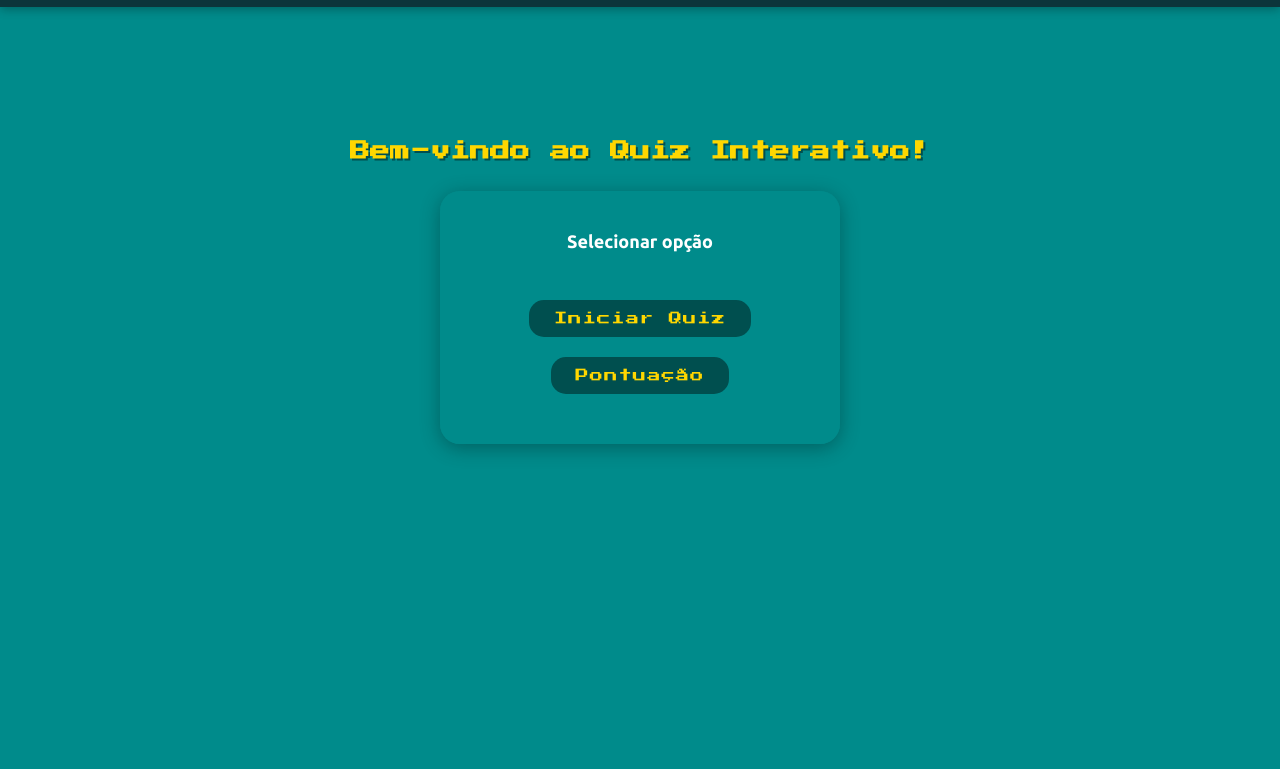
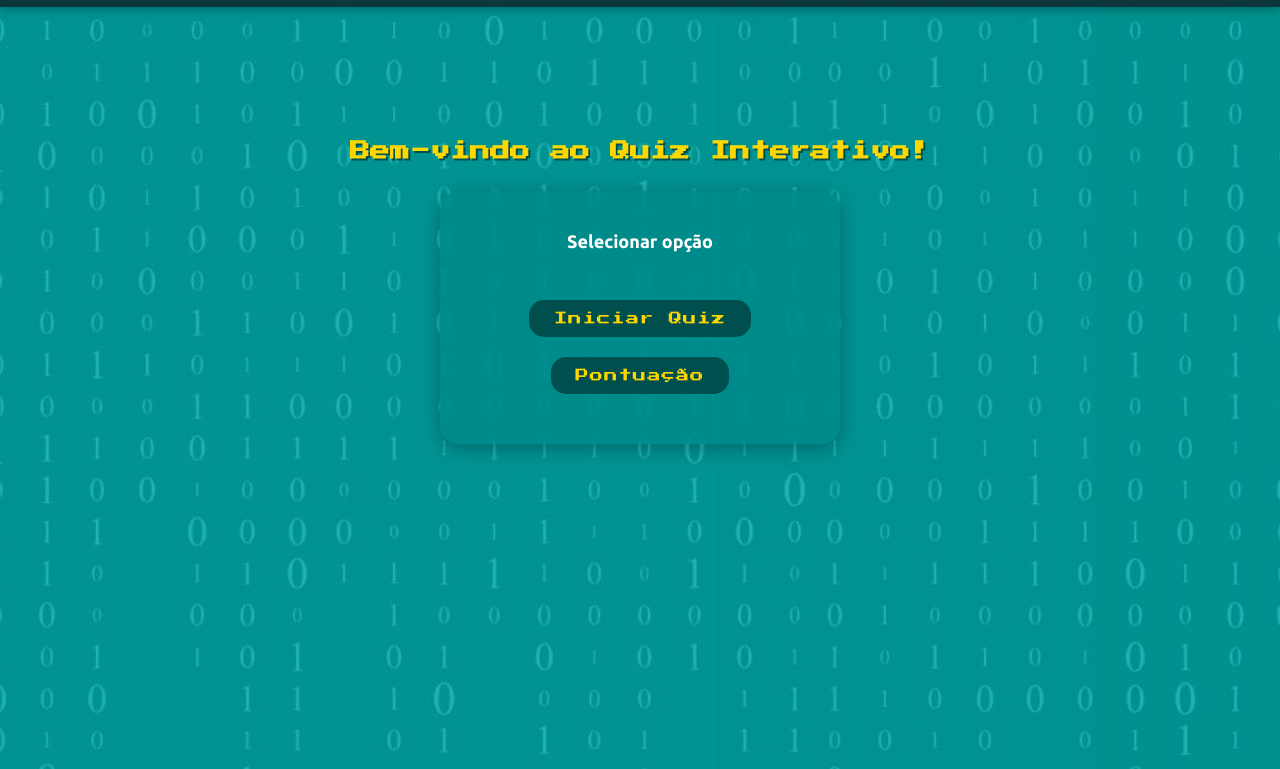
Before and after one commit to Caikke/projetoQuizDS, a website: page views/indexLogado.html in a window 1280 px wide. Shown: the part 31-800 px from the top of the page. Drawn offline with Linux system fonts and the light colour scheme; a web font is replaced by a local one.

Commit message:
Atualização no fundo do EscolherDisciplinaECurso e do IndexLogado

```diff
--- a/views/css/DisciplinaECurso.css
+++ b/views/css/DisciplinaECurso.css
@@ -8,13 +8,16 @@
 }
 
 body {
-  background: linear-gradient(135deg, #008080, #00b3b3);
+  background: url('../img/FundoVerde.jpeg') no-repeat center center fixed;
   color: #fff;
   display: flex;
   justify-content: center;
   align-items: center;
   height: 100vh;
   overflow-y: auto;
+  background-size: cover;
+  overflow-y: auto;
+  min-height: 100vh;
 }
 
 .container {
--- a/views/css/indexLogado.css
+++ b/views/css/indexLogado.css
@@ -16,7 +16,7 @@ body {
   flex-direction: column;
   align-items: center;
   min-height: 100vh;
-  background-color:	#008B8B;
+  background: url('../img/FundoVerde.jpeg') no-repeat center center fixed;
   background-size: cover;
   color: white;
   overflow-y: auto;
```
